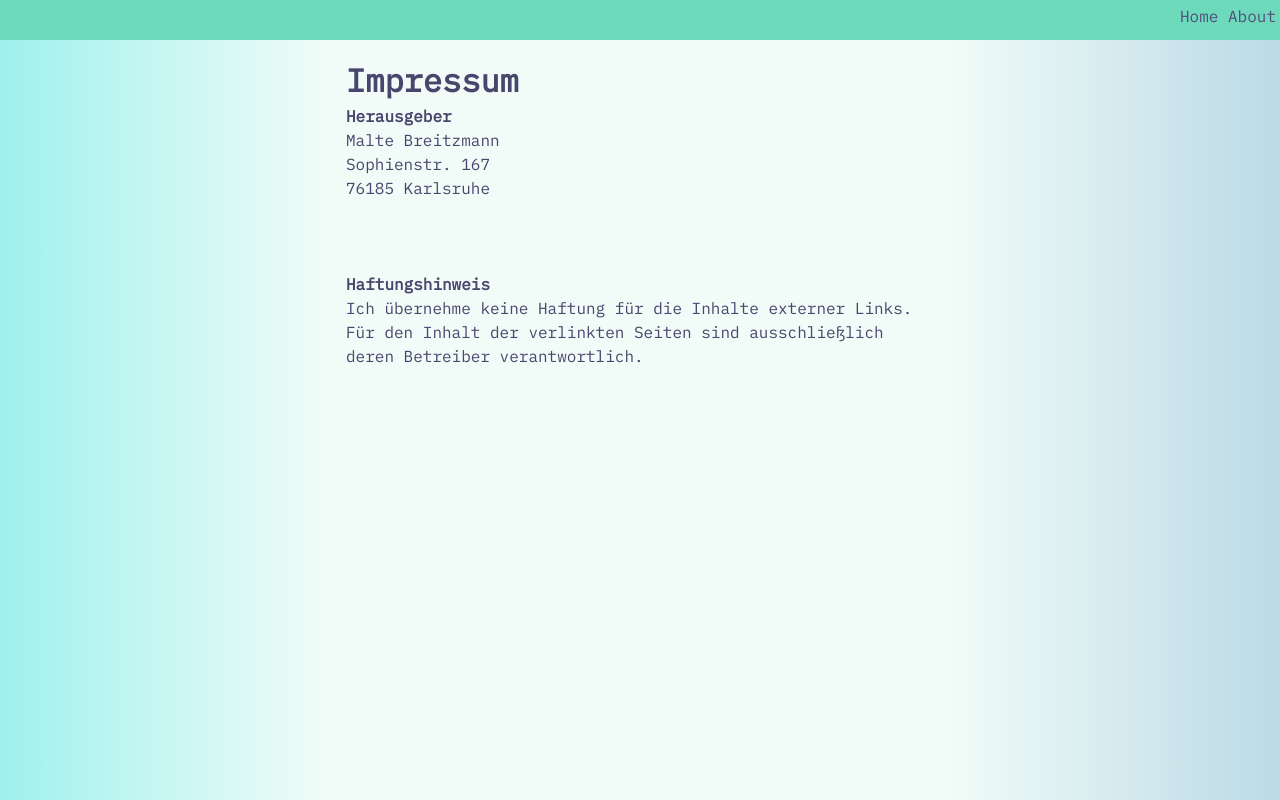
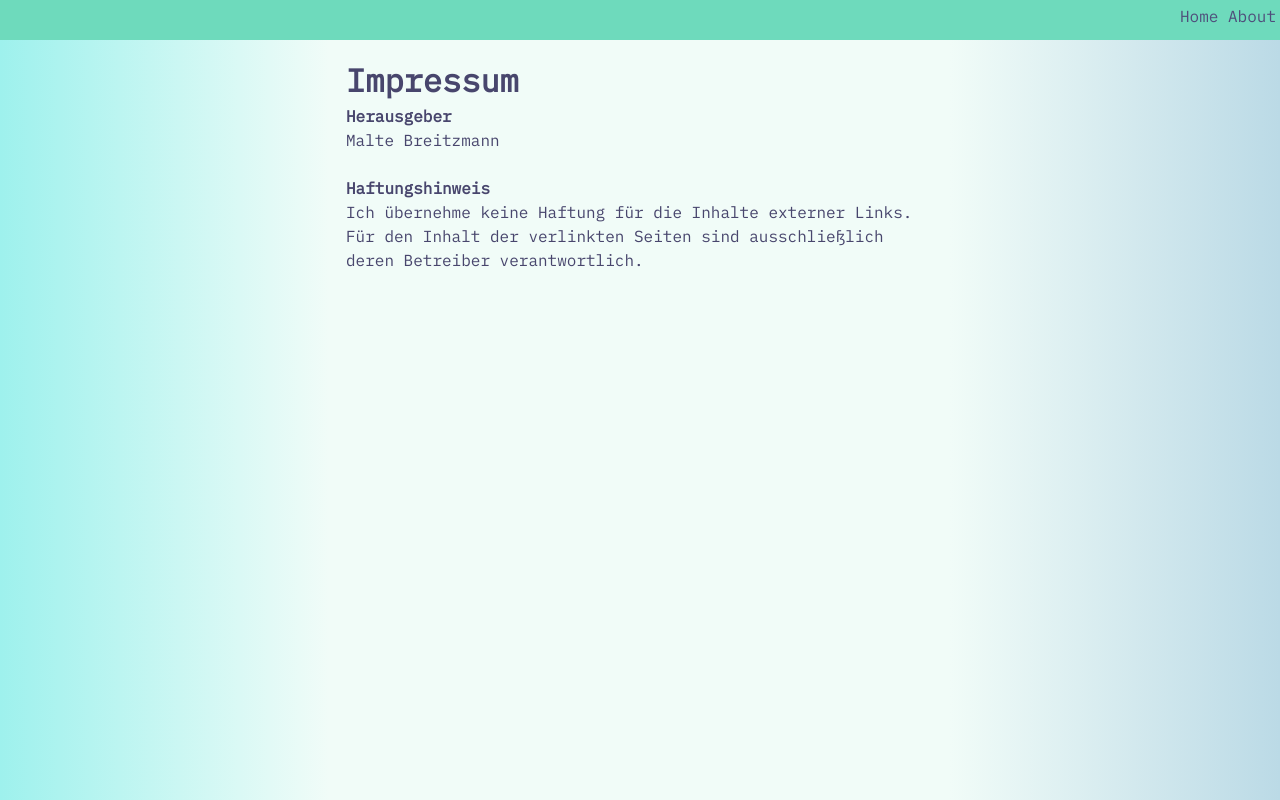
Before and after one commit to vossmalte/homepage, a SvelteKit app: page /impressum in a window 1280 px wide. Built offline with nearby package versions, Linux system fonts and the light colour scheme.

Commit message:
update impressum

```diff
--- a/src/components/diverse/Impressum.svelte
+++ b/src/components/diverse/Impressum.svelte
@@ -4,14 +4,14 @@
 
 <div>
   <p>M l e B e t m n</p>
-  <p>S p i n t . 1 7</p>
-  <p>7 1 5 K r s u e</p>
+  <!-- <p>S p i n t . 1 7</p> -->
+  <!-- <p>7 1 5 K r s u e</p> -->
 </div>
 
 <div>
   <p>a t &nbsp; r i z a n</p>
-  <p>o h e s r &nbsp; 6</p>
-  <p>6 8 &nbsp; a l r h</p>
+  <!-- <p>o h e s r &nbsp; 6</p> -->
+  <!-- <p>6 8 &nbsp; a l r h</p> -->
 </div>
 
 <h2>Haftungshinweis</h2>
```
